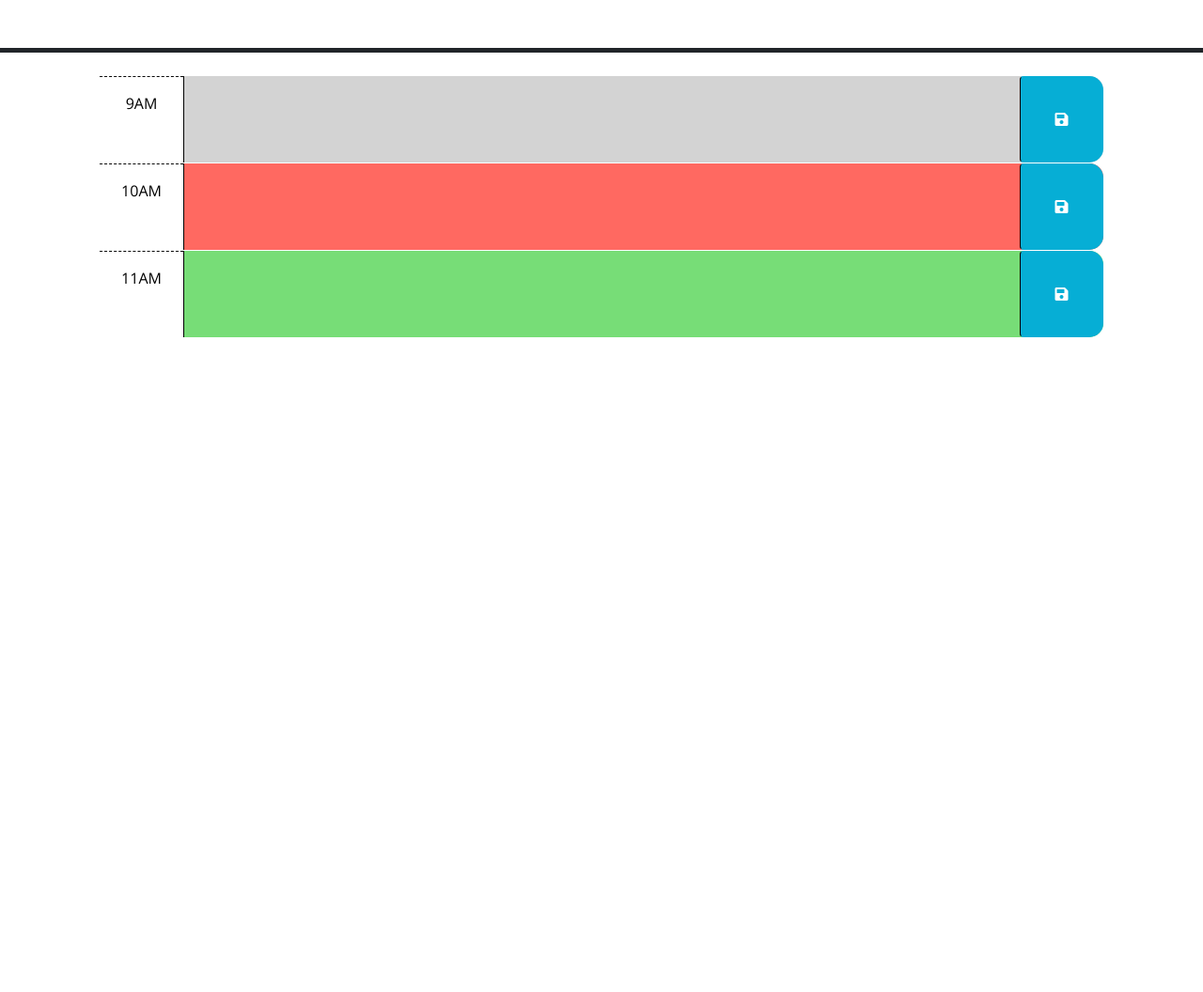
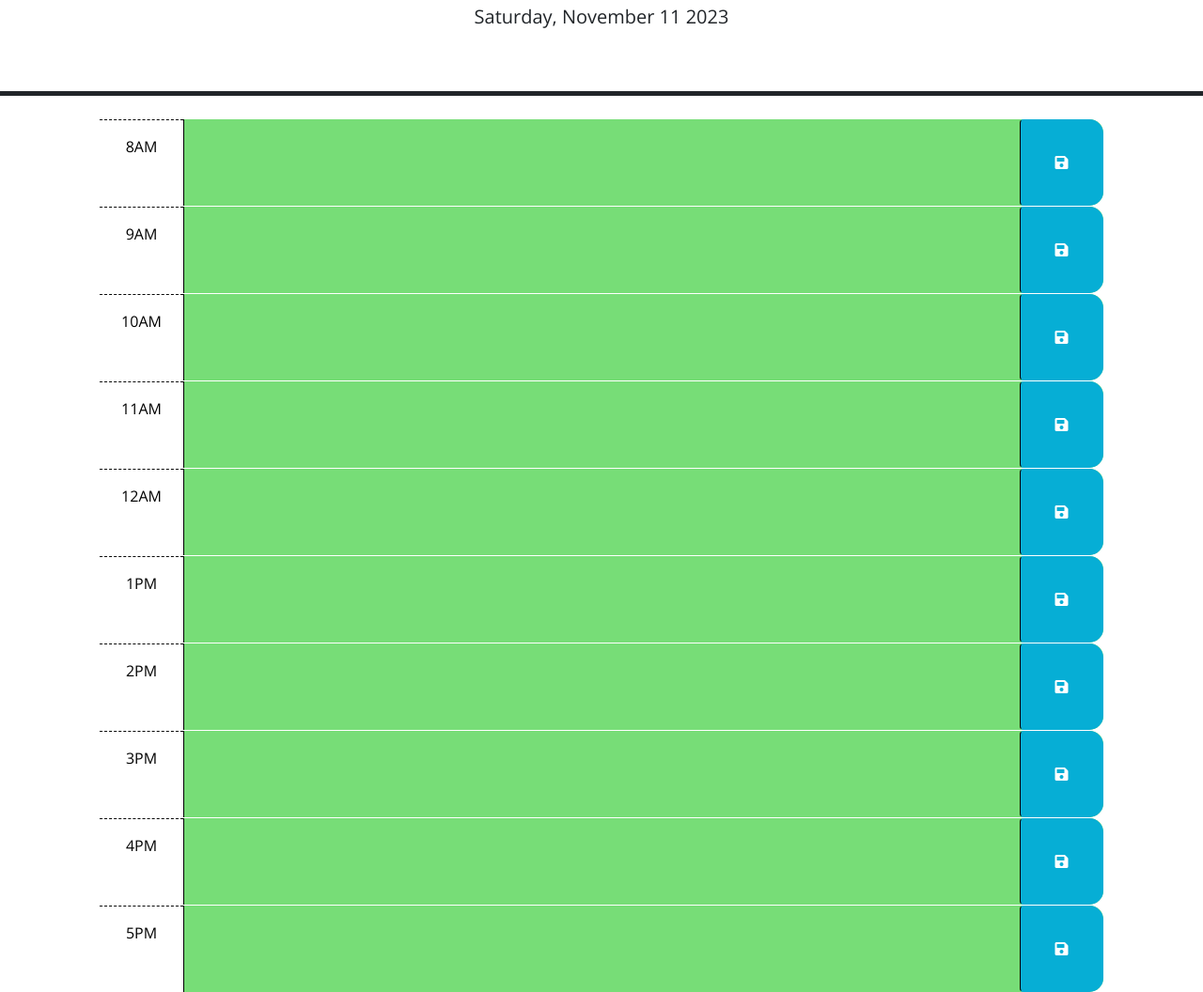
Before and after one commit to RodoRivera23/work_day_scheduler, a plain HTML site: page index.html in a window 1280 px wide. Shown: the part 176-1232 px from the top of the page at 94% size. Before the commit the page ends 800 px from the top, so only its background shows below. Drawn offline with nearby package versions, Linux system fonts and the light colour scheme.

Commit message:
Complete app

```diff
--- a/index.html
+++ b/index.html
@@ -31,6 +31,13 @@
         -->
 
     <!-- Example of a past time block. The "past" class adds a gray background color. -->
+    <div id="hour-8" class="row time-block past">
+      <div class="col-2 col-md-1 hour text-center py-3">8AM</div>
+      <textarea class="col-8 col-md-10 description" rows="3"> </textarea>
+      <button class="btn saveBtn col-2 col-md-1" aria-label="save">
+        <i class="fas fa-save" aria-hidden="true"></i>
+      </button>
+    </div>
     <div id="hour-9" class="row time-block past">
       <div class="col-2 col-md-1 hour text-center py-3">9AM</div>
       <textarea class="col-8 col-md-10 description" rows="3"> </textarea>
@@ -56,6 +63,48 @@
         <i class="fas fa-save" aria-hidden="true"></i>
       </button>
     </div>
+    <div id="hour-12" class="row time-block future">
+      <div class="col-2 col-md-1 hour text-center py-3">12AM</div>
+      <textarea class="col-8 col-md-10 description" rows="3"> </textarea>
+      <button class="btn saveBtn col-2 col-md-1" aria-label="save">
+        <i class="fas fa-save" aria-hidden="true"></i>
+      </button>
+    </div>
+    <div id="hour-13" class="row time-block future">
+      <div class="col-2 col-md-1 hour text-center py-3">1PM</div>
+      <textarea class="col-8 col-md-10 description" rows="3"> </textarea>
+      <button class="btn saveBtn col-2 col-md-1" aria-label="save">
+        <i class="fas fa-save" aria-hidden="true"></i>
+      </button>
+    </div>
+    <div id="hour-14" class="row time-block future">
+      <div class="col-2 col-md-1 hour text-center py-3">2PM</div>
+      <textarea class="col-8 col-md-10 description" rows="3"> </textarea>
+      <button class="btn saveBtn col-2 col-md-1" aria-label="save">
+        <i class="fas fa-save" aria-hidden="true"></i>
+      </button>
+    </div>
+    <div id="hour-15" class="row time-block future">
+      <div class="col-2 col-md-1 hour text-center py-3">3PM</div>
+      <textarea class="col-8 col-md-10 description" rows="3"> </textarea>
+      <button class="btn saveBtn col-2 col-md-1" aria-label="save">
+        <i class="fas fa-save" aria-hidden="true"></i>
+      </button>
+    </div>
+    <div id="hour-16" class="row time-block future">
+      <div class="col-2 col-md-1 hour text-center py-3">4PM</div>
+      <textarea class="col-8 col-md-10 description" rows="3"> </textarea>
+      <button class="btn saveBtn col-2 col-md-1" aria-label="save">
+        <i class="fas fa-save" aria-hidden="true"></i>
+      </button>
+    </div>
+    <div id="hour-17" class="row time-block future">
+      <div class="col-2 col-md-1 hour text-center py-3">5PM</div>
+      <textarea class="col-8 col-md-10 description" rows="3"> </textarea>
+      <button class="btn saveBtn col-2 col-md-1" aria-label="save">
+        <i class="fas fa-save" aria-hidden="true"></i>
+      </button>
+    </div>
 
     <script src="https://code.jquery.com/jquery-3.4.1.min.js"></script>
     <script src="https://cdn.jsdelivr.net/npm/dayjs@1.11.3/dayjs.min.js"
--- a/script.js
+++ b/script.js
@@ -8,16 +8,53 @@
   // function? How can DOM traversal be used to get the "hour-x" id of the
   // time-block containing the button that was clicked? How might the id be
   // useful when saving the description in local storage?
-  //
+  $('.saveBtn').on('click', function () {
+    var description = $(this).siblings('.description').val();
+    var timeKey = $(this).parent().attr('id');
+    // save in local storage
+    localStorage.setItem(timeKey, description);
+  });
+
   // TODO: Add code to apply the past, present, or future class to each time
   // block by comparing the id to the current hour. HINTS: How can the id
   // attribute of each time-block be used to conditionally add or remove the
   // past, present, and future classes? How can Day.js be used to get the
   // current hour in 24-hour time?
-  //
+  // loop over each time block
+  $('.time-block').each(function () {
+    var currentHour = dayjs().hour();
+    var timeId = parseInt($(this).attr('id').split("hour-")[1]);
+
+    if (timeId < currentHour) {
+      $(this).addClass('past');
+    }
+    else if (timeId === currentHour) {
+      $(this).removeClass('past');
+      $(this).removeClass('future');
+      $(this).addClass('present');
+    }
+    else {
+      $(this).removeClass('past');
+      $(this).removeClass('present');
+      $(this).addClass('future');
+    }
+  });
   // TODO: Add code to get any user input that was saved in localStorage and set
   // the values of the corresponding textarea elements. HINT: How can the id
   // attribute of each time-block be used to do this?
-  //
+  $('#hour-8 .description').val(localStorage.getItem('hour-8'));
+  $('#hour-9 .description').val(localStorage.getItem('hour-9'));
+  $('#hour-10 .description').val(localStorage.getItem('hour-10'));
+  $('#hour-11 .description').val(localStorage.getItem('hour-11'));
+  $('#hour-12 .description').val(localStorage.getItem('hour-12'));
+  $('#hour-13 .description').val(localStorage.getItem('hour-13'));
+  $('#hour-14 .description').val(localStorage.getItem('hour-14'));
+  $('#hour-15 .description').val(localStorage.getItem('hour-15'));
+  $('#hour-16 .description').val(localStorage.getItem('hour-16'));
+  $('#hour-17 .description').val(localStorage.getItem('hour-17'));
+
   // TODO: Add code to display the current date in the header of the page.
+  var today = dayjs();
+  var reformatDate = dayjs(today.format('YYYY MMMM DD')).format('dddd, MMMM D YYYY');
+  $('#currentDay').text(reformatDate);
 });
```
